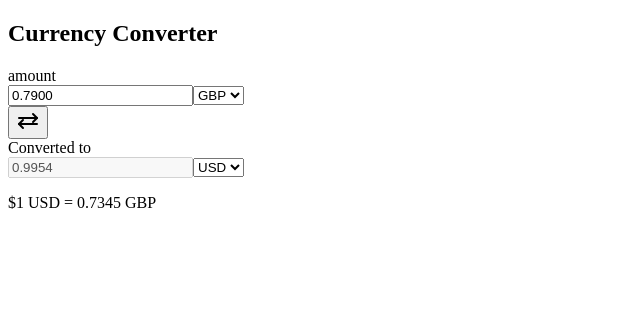
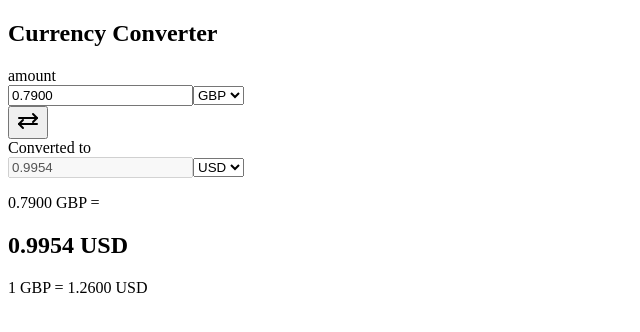
Before and after one commit to alhassandafiri/ratewise, a React (Vite) app: page / in a window 1280 px wide. Both pictures are taken after a click on the button "Swap currencies". Shown: the top 332 px of the page, without its empty margins (0-640 px from the left). Built offline with nearby package versions, Linux system fonts and the light colour scheme.

Commit message:
amend conversion result file

```diff
--- a/src/components/ConversionResult/ConversionResult.jsx
+++ b/src/components/ConversionResult/ConversionResult.jsx
@@ -1,12 +1,39 @@
 import styles from './ConversionResult.module.css'
 
-function ConversionResult() {
+function ConversionResult({
+  isLoading,
+  amount,
+  fromCurrency,
+  toCurrency,
+  convertedAmount,
+  exchangeRate
+}) {
+
+  if (isLoading) {
+    return <div className={styles.resultContainer}>
+      <p>Retrieving exchange rate...</p>
+    </div>
+  }
+
+  if (convertedAmount === null || !amount) {
+    return <div className={styles.resultContainer}>
+      <p>Enter an amount to see the conversion.</p>
+    </div>
+  }
+
   return(
-    <section className={styles.conversionResultSection}>
-      <div className={styles.conversionResultContainer}>
-        <p>$1 USD = 0.7345 GBP</p>
-      </div>
-    </section>
+    <div className={styles.resultContainer}>
+      <p className={styles.mainResult}>
+        {amount} {fromCurrency} =
+      </p>
+
+      <h2 className={styles.convertedAmount}>
+        {convertedAmount} {toCurrency}
+      </h2>
+      <p>
+        1 {fromCurrency} = {exchangeRate?.toFixed(4)} {toCurrency}
+      </p>
+    </div>
   )
 }
 
```
